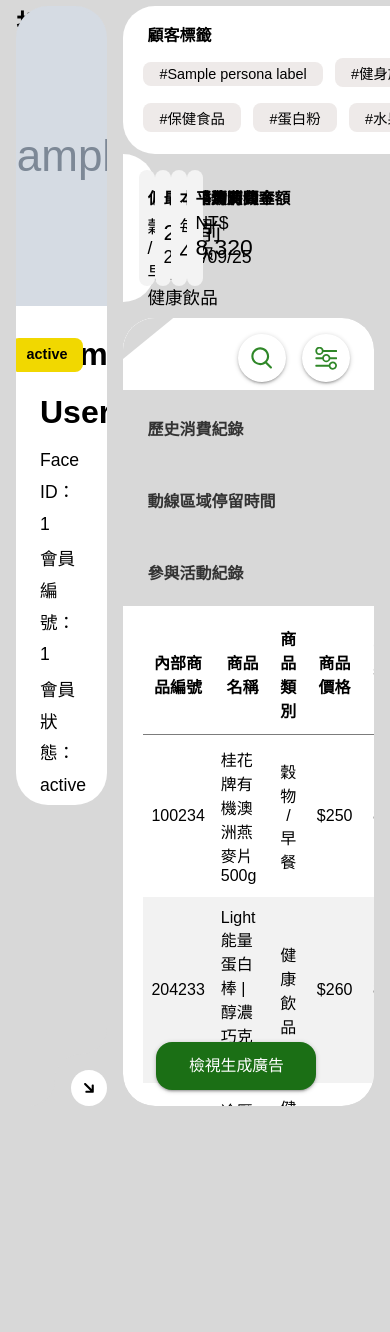
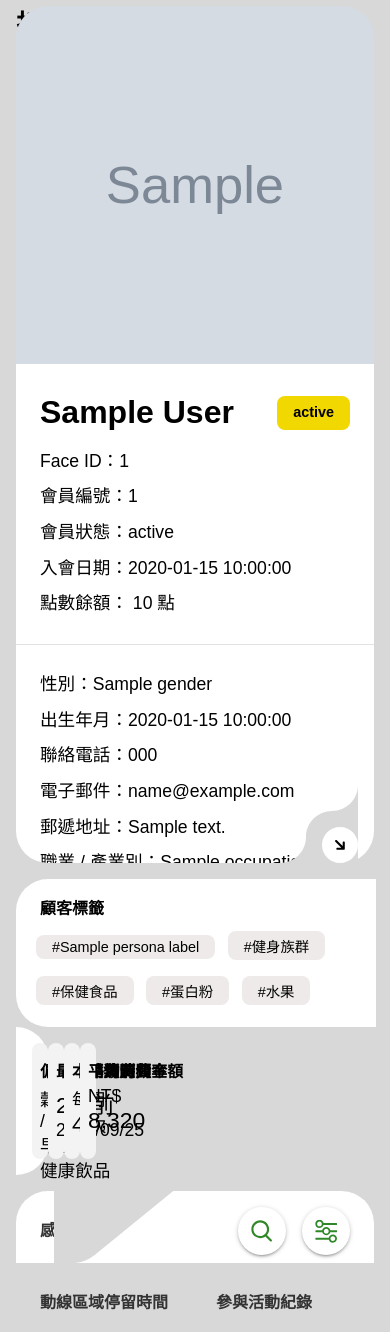
Before and after one commit to phantom810193/esp32cam, a Flask app: template backend/templates/dashboard.html in a window 390 px wide; the page is wider, and only the part inside the window is pictured. Shown: the part 78-1410 px from the top of that part. Before the commit the page ends 1184 px from the top of that part, so only its background shows below. Run offline with Flask 3, Linux system fonts and the light colour scheme; the template is opened without the code that fills it: most values are stand-ins (such as "Sample title", 1, 10 or a date in 2020); grey boxes marked "Sample" are stand-in pictures.

Commit message:
Refine dashboard layout proportions

```diff
--- a/backend/static/style.css
+++ b/backend/static/style.css
@@ -94,12 +94,18 @@ header h1{
 }
 
 #customer-profile {
+    display: block;
+}
+
+.customer-layout {
     display: flex;
-    flex-direction: row;
+    align-items: flex-start;
+    gap: 24px;
 }
 
 #customer-information {
-    width: 30%;
+    flex: 0 0 28%;
+    max-width: 30%;
     padding-right: 16px;
     box-sizing: border-box;
     /* height: calc(100vh - 84px); */
@@ -125,7 +131,6 @@ header h1{
 }
 .customer-infolist{
     width: 100%;
-    max-width: 300px;
     background: white;
     border-radius: 0 0 32px 32px;
     overflow: hidden;
@@ -135,7 +140,8 @@ header h1{
 
 /* 右欄位列表 */
 #customer-details{
-    width: 70%;
+    flex: 1 1 0;
+    min-width: 0;
     box-sizing: border-box;
 }
 
@@ -147,8 +153,7 @@ header h1{
     border-radius: 32px 32px 0 0;
     overflow: hidden;
     width: 100%;
-    max-width: 300px;
-    height: 300px;
+    aspect-ratio: 1 / 1;
 }
 
 .customer-photo img{
@@ -391,6 +396,25 @@ text-decoration: none;
 #tab>ul>li>a:hover,
 #tab>ul>li>a:focus {
     background-color: #e6e6e6;
+}
+
+@media (max-width: 960px) {
+    .customer-layout {
+        flex-direction: column;
+        gap: 16px;
+    }
+
+    #customer-information {
+        flex: 1 1 auto;
+        max-width: 100%;
+        padding-right: 0;
+    }
+
+    #customer-details {
+        flex: 1 1 auto;
+        min-width: 100%;
+        width: 100%;
+    }
 }
 
 /*頁籤div內容*/
--- a/backend/templates/dashboard.html
+++ b/backend/templates/dashboard.html
@@ -26,6 +26,7 @@
                 <p>請稍候再試，或上傳新照片以建立會員紀錄。</p>
             </section>
         {% else %}
+        <div class="customer-layout">
             <article id="customer-information">
                 <h2 class="hide">顧客資料</h2>
                 <figure class="customer-photo {% if not profile_image_url %}placeholder{% endif %}">
@@ -265,6 +266,7 @@
             </section>
 
         </article>
+        </div>
         {% endif %}
     </main>
     <!-- <footer>
```
Lines whose indentation alone changed are shown as unchanged.
